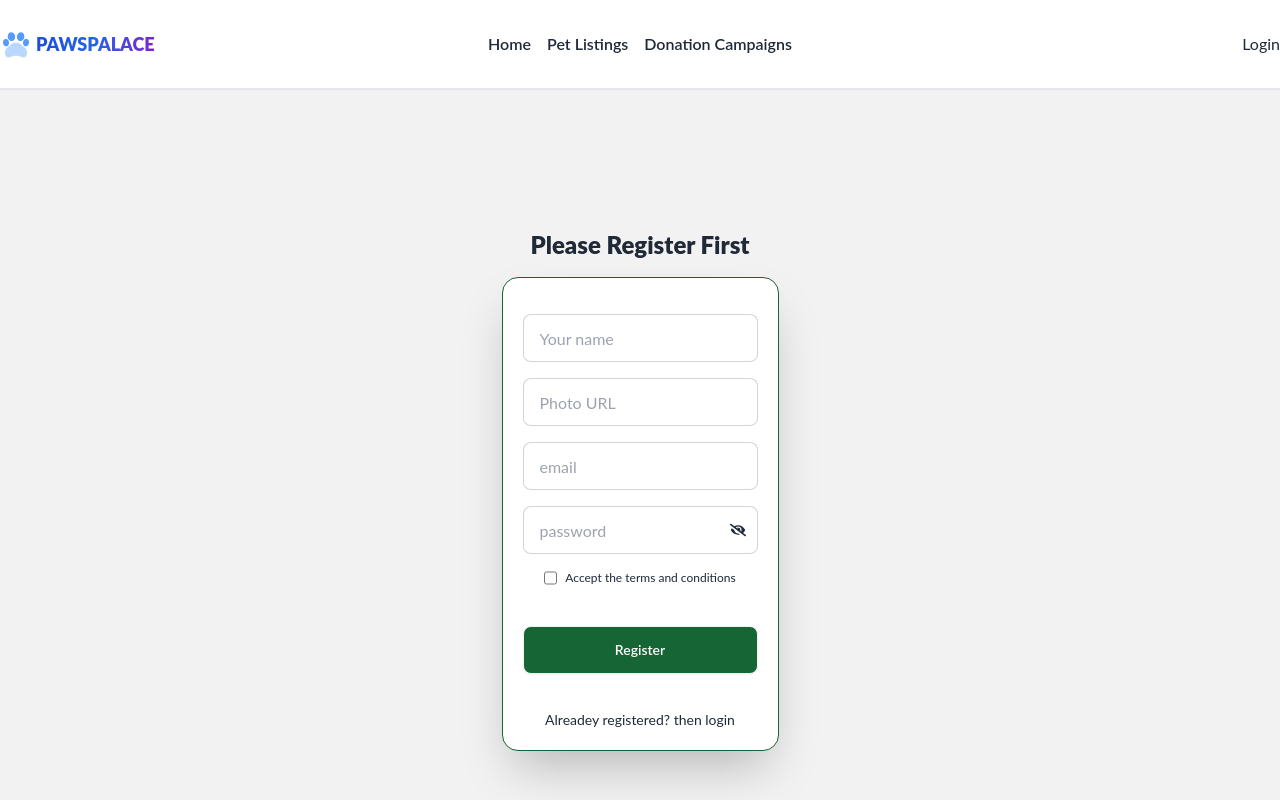
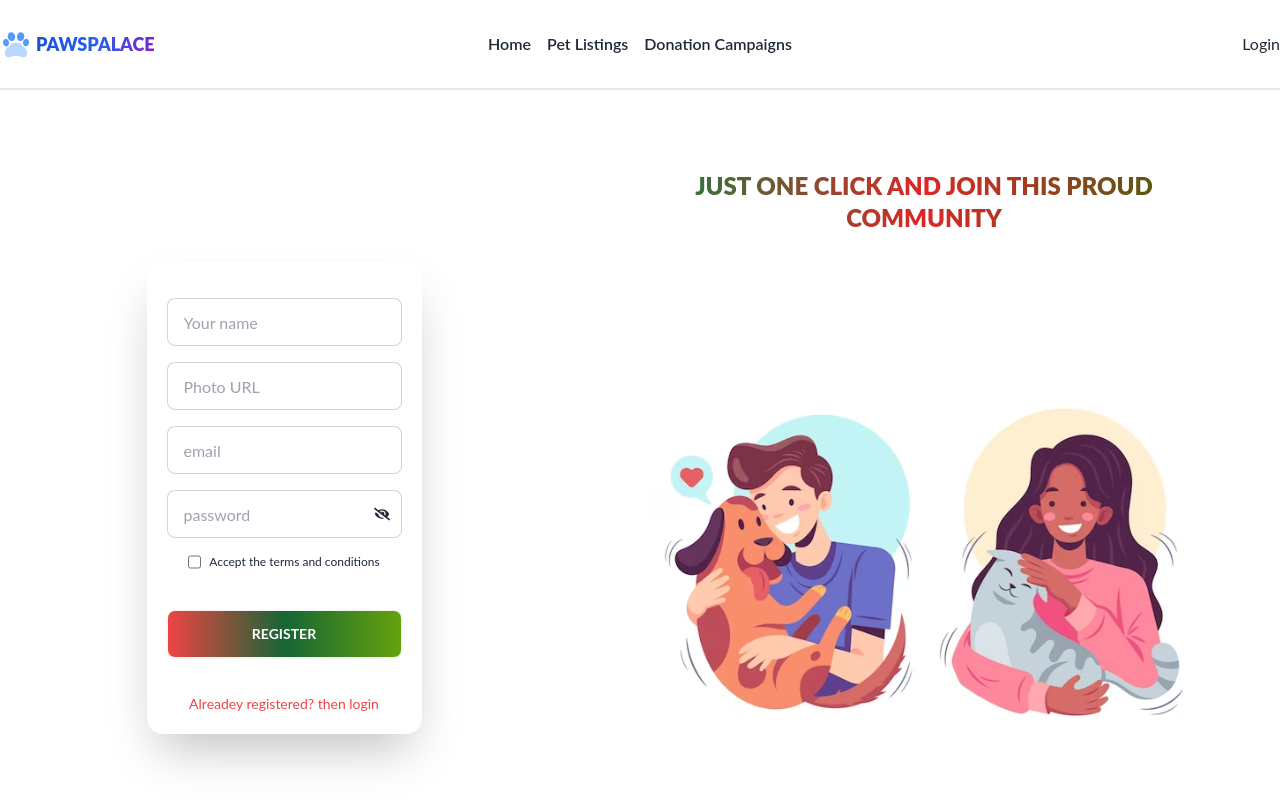
Before and after one commit to devalienbrain/pet-adoption-mern-project-client, a React (Vite) app: page /register in a window 1280 px wide. Shown: the top 800 px of the page. Built offline with nearby package versions, Linux system fonts and the light colour scheme; no server answers.

Commit message:
signup page done

```diff
--- a/src/pages/Login/Login.jsx
+++ b/src/pages/Login/Login.jsx
@@ -95,7 +95,7 @@ const Login = () => {
                       className="p-3 border font-bold w-full rounded-lg border-black flex justify-center items-center gap-3"
                     >
                       <FaGithub></FaGithub>
-                      Github
+                      <span className="hover:underline">Github</span>
                     </button>
                   </div>
                   <div className="mx-auto font-semibold text-center w-full border-black-900 rounded-lg">
@@ -104,7 +104,7 @@ const Login = () => {
                       className="p-3 border font-bold w-full rounded-lg border-black flex justify-center items-center gap-3"
                     >
                       <FcGoogle></FcGoogle>
-                      Google
+                      <span className="hover:underline">Google</span>
                     </button>
                   </div>
                   <h2 className="text-center text-blue-900 py-5 border-b-2 border-t-2">
--- a/src/pages/Register/Register.jsx
+++ b/src/pages/Register/Register.jsx
@@ -6,6 +6,7 @@ import { AuthContext } from "../../Provider/AuthProvider";
 import { updateProfile } from "firebase/auth";
 import "react-toastify/dist/ReactToastify.css";
 import { ToastContainer, toast } from "react-toastify";
+import signUpImg from "../../../public/Resources/signUp.avif";
 
 const Register = () => {
   const { createUser } = useContext(AuthContext);
@@ -66,11 +67,12 @@ const Register = () => {
 
   return (
     <>
-      <ToastContainer></ToastContainer>{" "}
-      <div className="hero min-h-screen bg-base-200">
+      <ToastContainer></ToastContainer>
+      <div className="flex flex-col-reverse md:flex-row">
+        <div className="flex-1 flex justify-center items-center p-2">
+          <div className="hero min-h-screen">
             <div className="hero-content flex-col">
-          <h2 className=" text-2xl font-black">Please Register First</h2>
-          <div className="card w-full max-w-sm shadow-2xl bg-base-100 border border-green-800">
+              <div className="card w-full shadow-2xl">
                 <form
                   onSubmit={handleRegister}
                   className="flex flex-col gap-4 px-5 py-9"
@@ -108,7 +110,11 @@ const Register = () => {
                       onClick={handlePasswordVisibility}
                       className="absolute -ml-7 mt-4"
                     >
-                  {showPassword ? <FaEye></FaEye> : <FaEyeSlash></FaEyeSlash>}
+                      {showPassword ? (
+                        <FaEye></FaEye>
+                      ) : (
+                        <FaEyeSlash></FaEyeSlash>
+                      )}
                     </span>
                   </div>
                   <div className="text-xs flex align-middle justify-center">
@@ -124,8 +130,8 @@ const Register = () => {
                     </label>
                   </div>
                   <div className="form-control mt-6">
-                <button className="btn border bg-green-800 hover:bg-green-700 text-white">
-                  Register
+                    <button className="btn border bg-gradient-to-r from-red-500 via-green-800 to-lime-600 text-white font-bold hover:bg-gradient-to-bl">
+                      REGISTER
                     </button>
                   </div>
                 </form>
@@ -135,10 +141,18 @@ const Register = () => {
                     ERROR: {errorMessage}
                   </p>
                 )}
-            <p className="text-center text-sm mb-5">
+                <p className="text-center text-sm text-red-500 mb-5">
                   Alreadey registered? <Link to="/login"> then login </Link>
                 </p>
               </div>
+            </div>
+          </div>
+        </div>
+        <div className="flex-1 p-20">
+          <h2 className=" text-2xl font-black bg-gradient-to-r from-green-700 via-red-600 to-lime-800 text-transparent bg-clip-text uppercase">
+            Just one click and join this proud community
+          </h2>
+          <img className="w-full h-full object-contain" src={signUpImg} />
         </div>
       </div>
     </>
```
Also changed, not shown: public/Resources/signUp.avif (added). Lines whose indentation alone changed are shown as unchanged.
